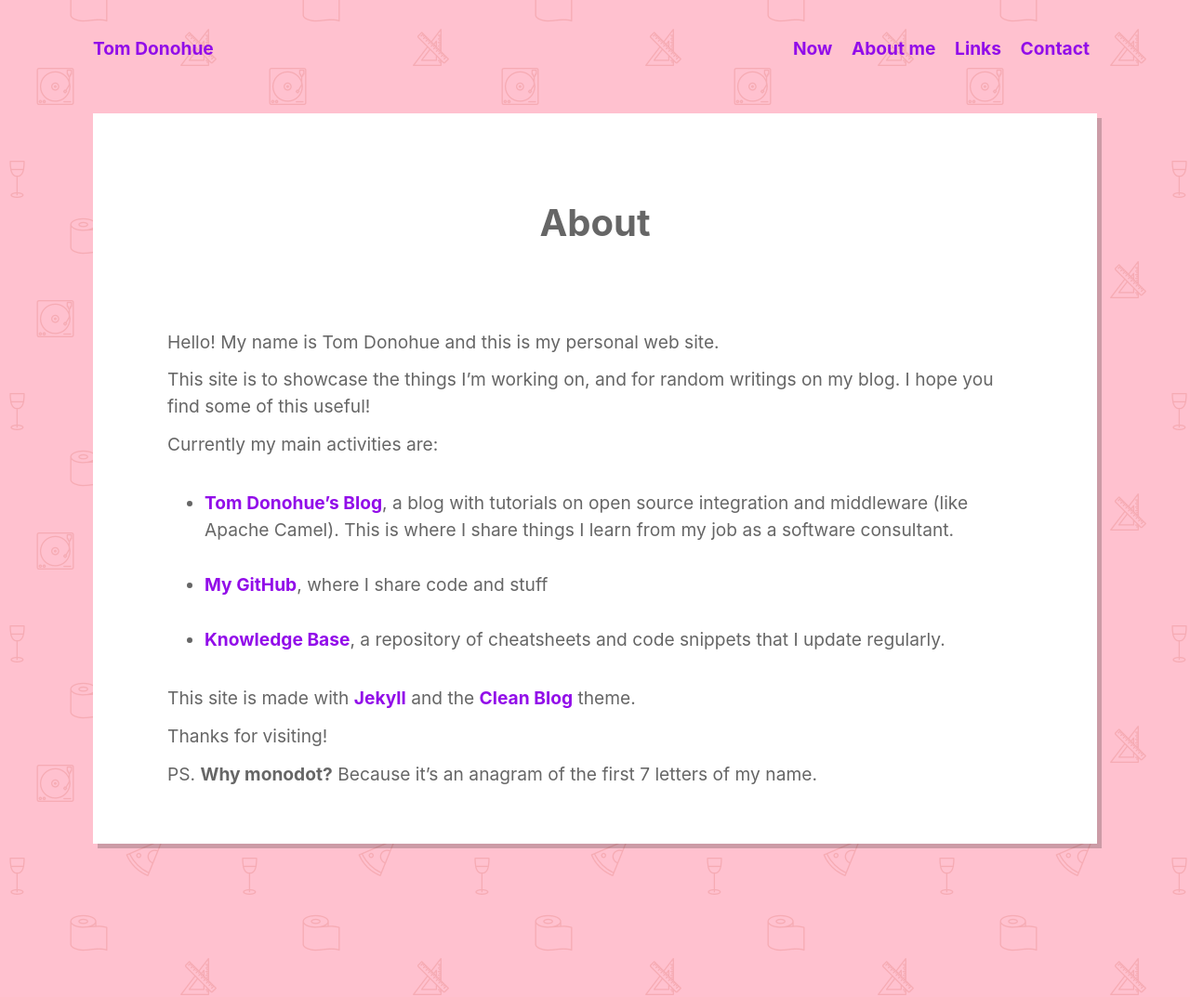
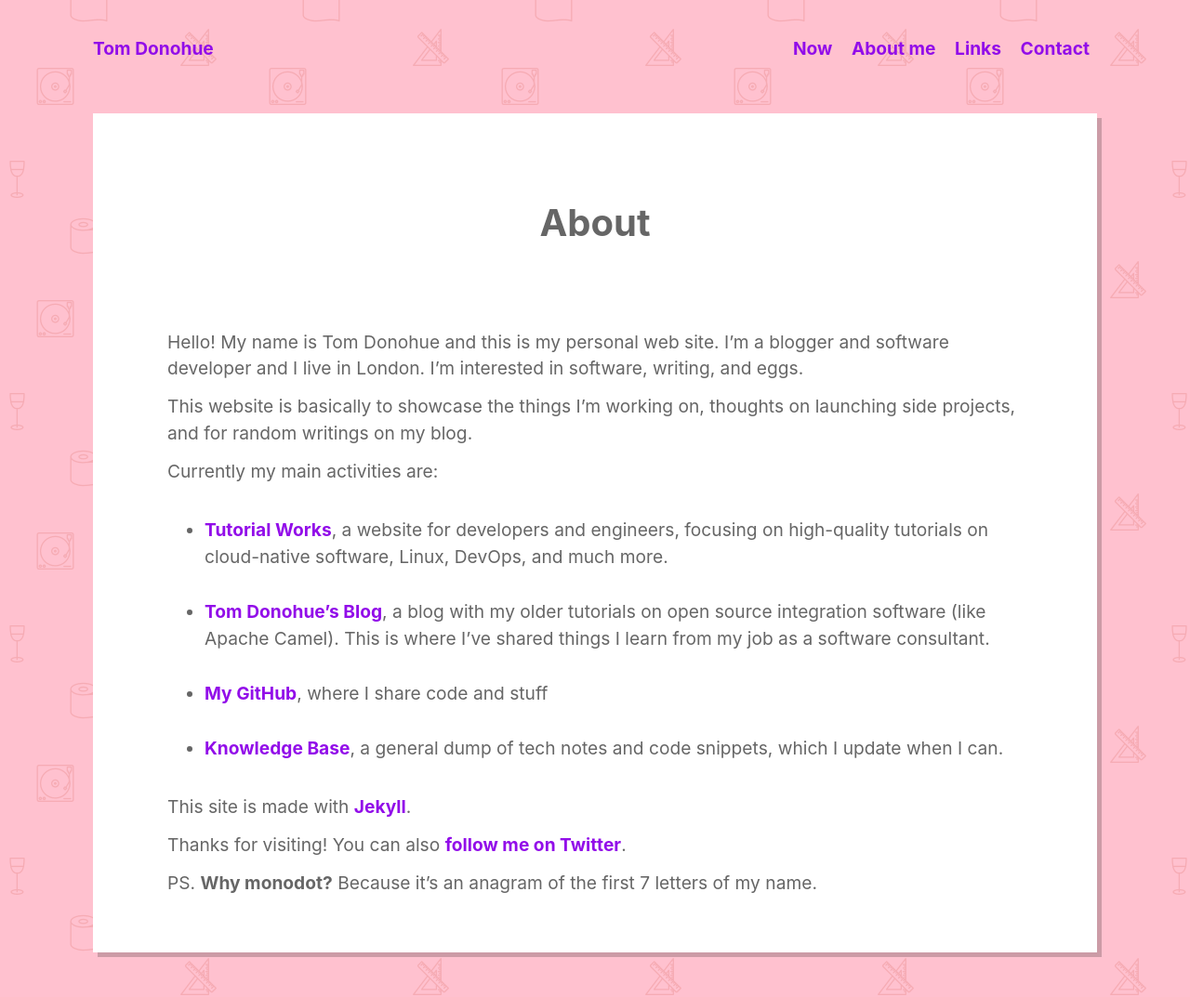
Before and after one commit to monodot/monodot-co-uk, a Jekyll site: the page built from about.md, in a window 1280 px wide. Shown: the whole page at 93% size. Built offline with Jekyll 4.4.1, drawn with Linux system fonts in a browser that asks for light colours.

Commit message:
Update About

```diff
--- a/about.md
+++ b/about.md
@@ -3,20 +3,22 @@
 layout: page
 ---
 
-Hello! My name is Tom Donohue and this is my personal web site.
+Hello! My name is Tom Donohue and this is my personal web site. I'm a blogger and software developer and I live in London. I'm interested in software, writing, and eggs.
 
-This site is to showcase the things I'm working on, and for random writings on my blog. I hope you find some of this useful!
+This website is basically to showcase the things I'm working on, thoughts on launching side projects, and for random writings on my blog.
 
 Currently my main activities are:
 
-- [Tom Donohue's Blog](https://tomd.xyz), a blog with tutorials on open source integration and middleware (like Apache Camel). This is where I share things I learn from my job as a software consultant.
+- [Tutorial Works](https://www.tutorialworks.com), a website for developers and engineers, focusing on high-quality tutorials on cloud-native software, Linux, DevOps, and much more.
+
+- [Tom Donohue's Blog](https://tomd.xyz), a blog with my older tutorials on open source integration software (like Apache Camel). This is where I've shared things I learn from my job as a software consultant.
 
 - [My GitHub](https://github.com/monodot), where I share code and stuff
 
-- [Knowledge Base](http://kb.tomd.xyz), a repository of cheatsheets and code snippets that I update regularly.
+- [Knowledge Base](https://kb.tomd.xyz), a general dump of tech notes and code snippets, which I update when I can.
 
-This site is made with [Jekyll](https://jekyllrb.com/) and the [Clean Blog](https://github.com/BlackrockDigital/startbootstrap-clean-blog-jekyll) theme.
+This site is made with [Jekyll](https://jekyllrb.com/).
 
-Thanks for visiting!
+Thanks for visiting! You can also [follow me on Twitter](https://twitter.com/monodot).
 
 PS. **Why monodot?** Because it's an anagram of the first 7 letters of my name.
```
